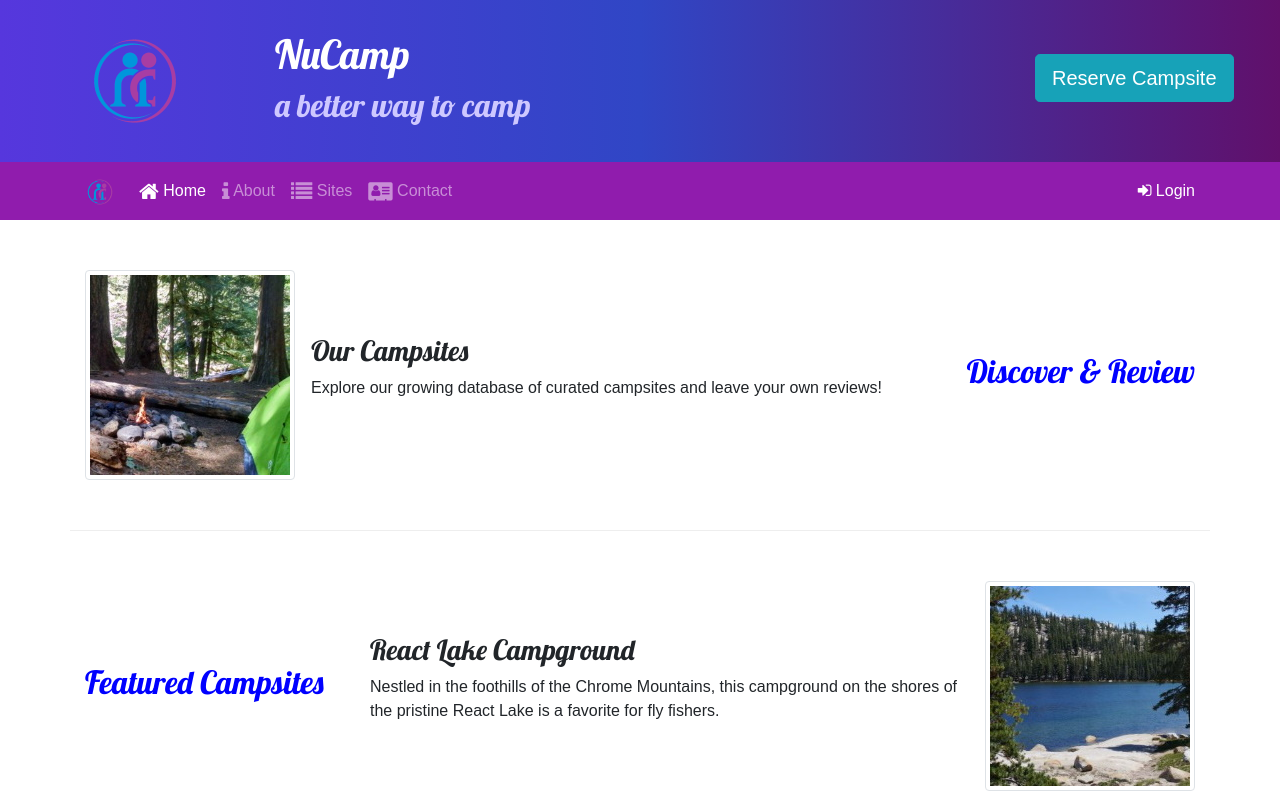
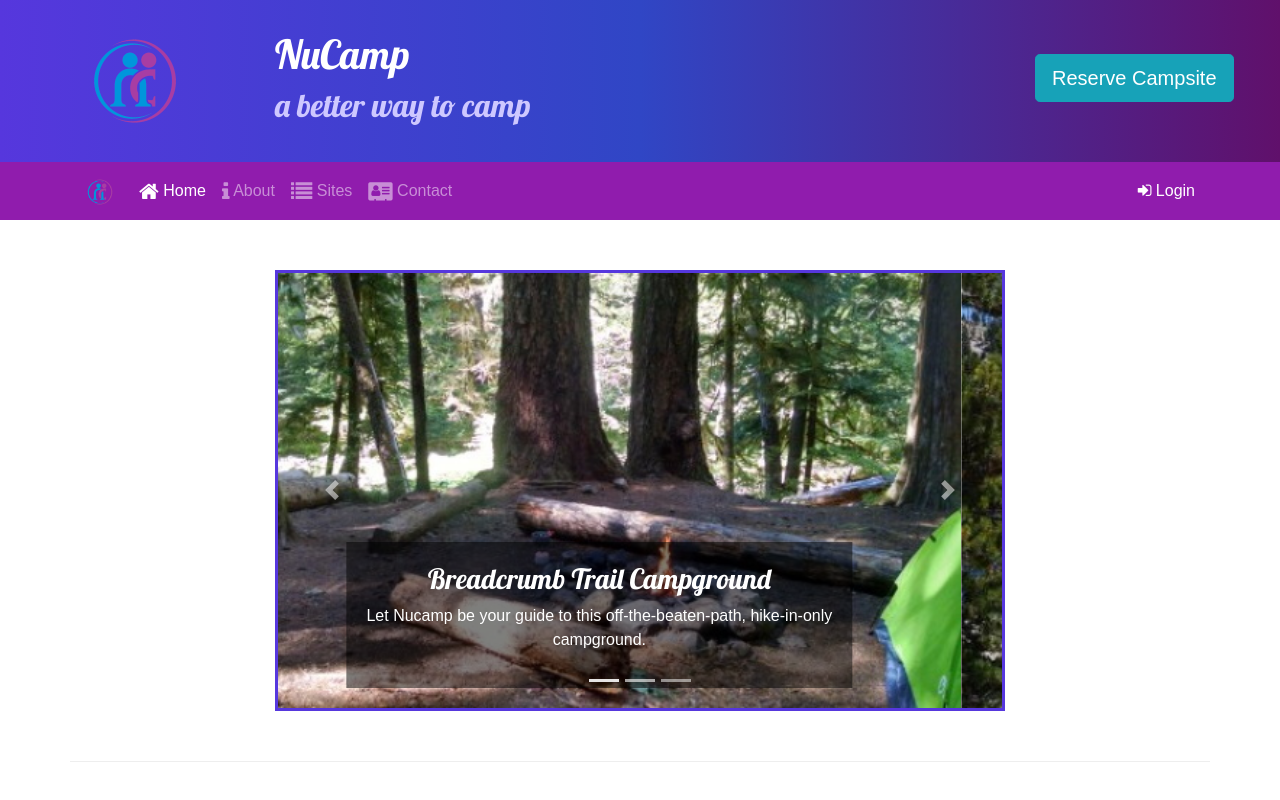
Before and after one commit to victrzzz/nucampsite, a website: page index.html in a window 1280 px wide. Shown: the top 800 px of the page. Drawn offline with nearby package versions, Linux system fonts and the light colour scheme.

Commit message:
Carousel

```diff
--- a/css/styles.css
+++ b/css/styles.css
@@ -35,3 +35,11 @@
 .navbar {
     background-color: #901CAD;
 }
+
+.carousel-caption {
+    background-color: rgba(0, 0, 0, 0.5);
+}
+
+.carousel {
+    border: solid #5637DD;
+}
--- a/index.html
+++ b/index.html
@@ -99,6 +99,50 @@
     </div>
 
     <div class="container">
+
+        <div class="row row-content">
+            <div class="col-md-8 mx-auto">
+                <div id="homeCarousel" class="carousel slide" data-ride="carousel">
+                    <ol class="carousel-indicators">
+                        <li data-target="#homeCarousel" data-slide-to="0" class="active"></li>
+                        <li data-target="#homeCarousel" data-slide-to="1"></li>
+                        <li data-target="#homeCarousel" data-slide-to="2"></li>
+                    </ol>
+                    <div class="carousel-inner">
+                        <div class="carousel-item active">
+                            <img class="d-block w-100" src="/img/breadcrumb-trail.jpg" alt="Breadcrmb Trail Campground">
+                            <div class="carousel-caption">
+                                <h3>Breadcrumb Trail Campground</h3>
+                                <p class="d-none d-sm-block">Let Nucamp be your guide to this off-the-beaten-path, hike-in-only campground.</p>
+                            </div>
+                        </div>
+                        <div class="carousel-item">
+                            <img class="d-block w-100" src="/img/react-lake.jpg" alt="React Lake Campground">
+                            <div class="carousel-caption">
+                                <h3>React Lake Campground</h3>
+                                <p class="d-none d-sm-block">Nestled in the foothills of the Chrome Mountains, this campground on the shores of the pristine React Lake is a favorite for fly fishers.</p>
+                            </div>
+                        </div>
+                        <div class="carousel-item">
+                            <img class="d-block w-100" src="/img/chrome-river.jpg" alt="Chrome River Campground">
+                            <div class="carousel-caption">
+                                <h3>Chrome River Campground</h3>
+                                <p class="d-none d-sm-block">Spend a few sunny days and starry nights beneath a canopy of old-growth firs at this enchanting spot by the Chrome River.</p>
+                            </div>
+                        </div>
+                    </div>
+                    <a class="carousel-control-prev" href="#homeCarousel" role="button" data-slide="prev">
+                        <span class="carousel-control-prev-icon"></span>
+                        <span class="sr-only">Previous</span>
+                    </a>
+                    <a class="carousel-control-next" href="#homeCarousel" role="button" data-slide="next">
+                        <span class="carousel-control-next-icon"></span>
+                        <span class="sr-only">Next</span>
+                    </a>
+                </div>
+            </div>
+        </div>
+
         <div class="row row-content align-items-center">
             <div class="col-sm-4 order-sm-last col-md-3">
                 <h2 class="text-sm-right">Discover & Review</h2>
```
